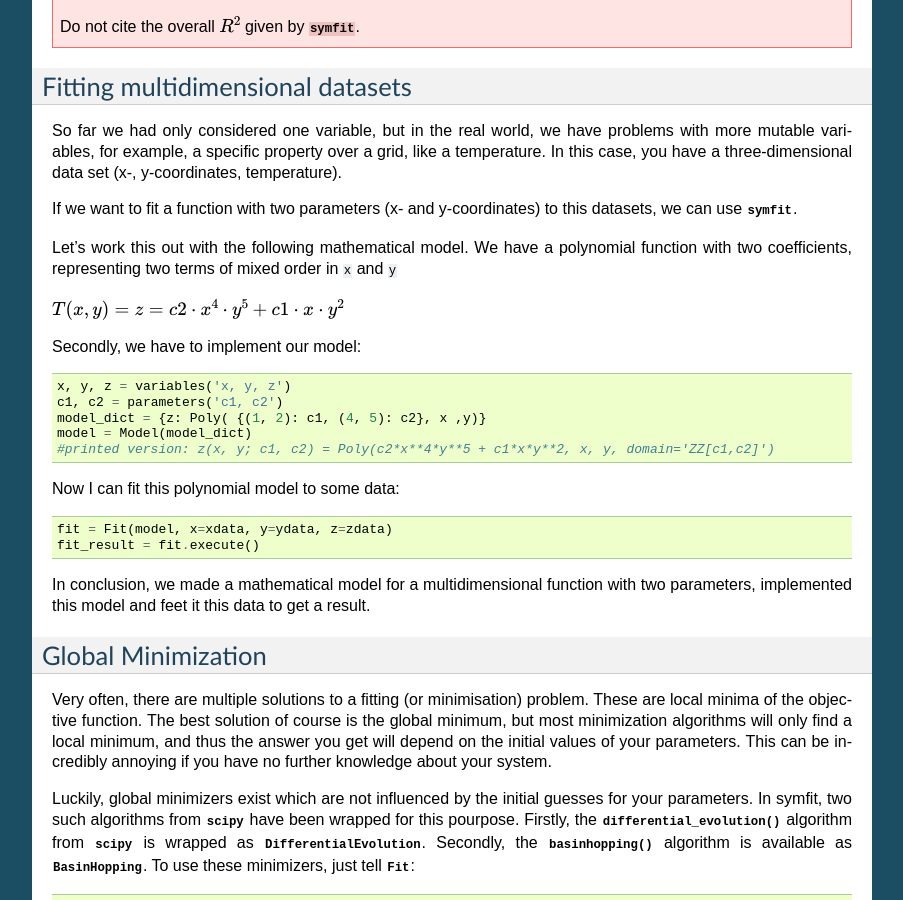
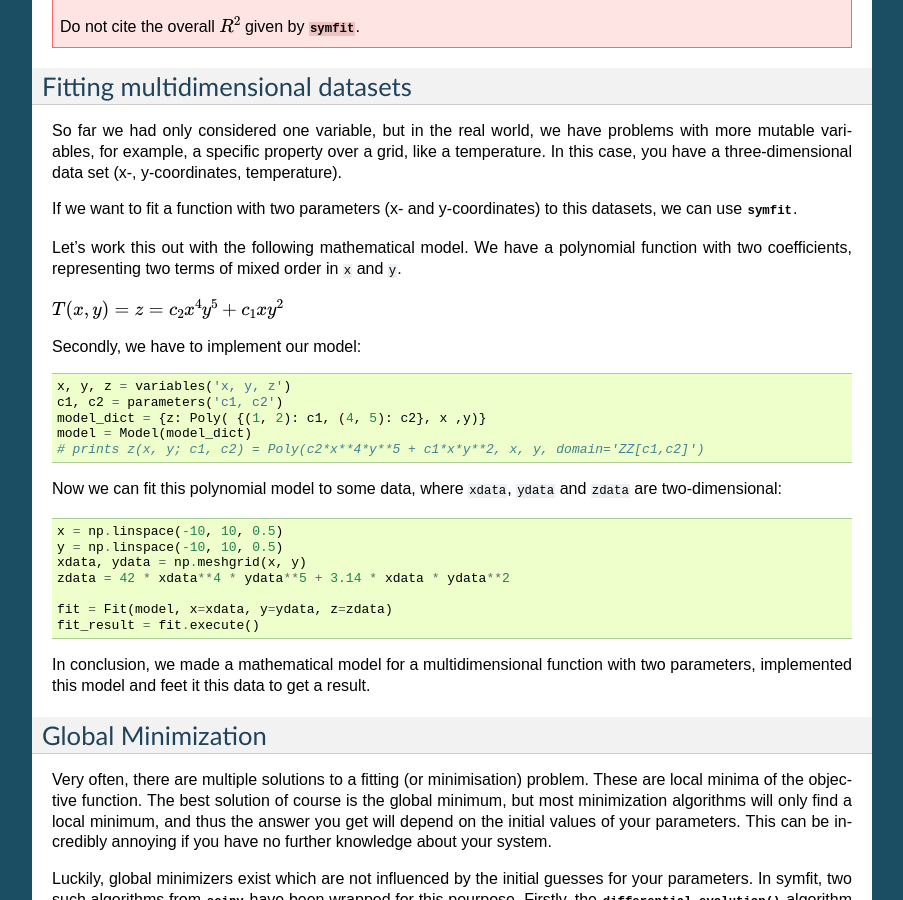
Before and after one commit to tBuLi/symfit, a Sphinx documentation site: the page built from docs/fitting_types.rst, in a window 1280 px wide and 900 px high, scrolled down 7208 px. Shown: the whole window, without its empty margins (198-1101 px from the left). Built offline with Sphinx 7.4.7, drawn with Linux system fonts in a browser that asks for light colours; the version number could not be read and is left out.

Commit message:
Added numpy meshgrid to the example

```diff
--- a/docs/fitting_types.rst
+++ b/docs/fitting_types.rst
@@ -397,9 +397,9 @@ this datasets, we can use :mod:`symfit`.
 
 Let's work this out with the following mathematical model. We have a polynomial
 function with two coefficients, representing two terms of mixed order in ``x``
-and ``y``
+and ``y``.
 
-:math:`T(x, y) = z = c2 \cdot x^4 \cdot y^5 + c1 \cdot x \cdot y^2`
+:math:`T(x, y) = z = c_2 x^4 y^5 + c_1 x y^2`
 
 Secondly, we have to implement our  model::
 
@@ -407,9 +407,15 @@ Secondly, we have to implement our  model::
   c1, c2 = parameters('c1, c2')
   model_dict = {z: Poly( {(1, 2): c1, (4, 5): c2}, x ,y)}
   model = Model(model_dict)
-  #printed version: z(x, y; c1, c2) = Poly(c2*x**4*y**5 + c1*x*y**2, x, y, domain='ZZ[c1,c2]')
+  # prints z(x, y; c1, c2) = Poly(c2*x**4*y**5 + c1*x*y**2, x, y, domain='ZZ[c1,c2]')
 
-Now I can fit this polynomial model to some data::
+Now we can fit this polynomial model to some data, where ``xdata``, ``ydata``
+and ``zdata`` are two-dimensional::
+
+  x = np.linspace(-10, 10, 0.5)
+  y = np.linspace(-10, 10, 0.5)
+  xdata, ydata = np.meshgrid(x, y)
+  zdata = 42 * xdata**4 * ydata**5 + 3.14 * xdata * ydata**2
 
   fit = Fit(model, x=xdata, y=ydata, z=zdata)
   fit_result = fit.execute()
```
